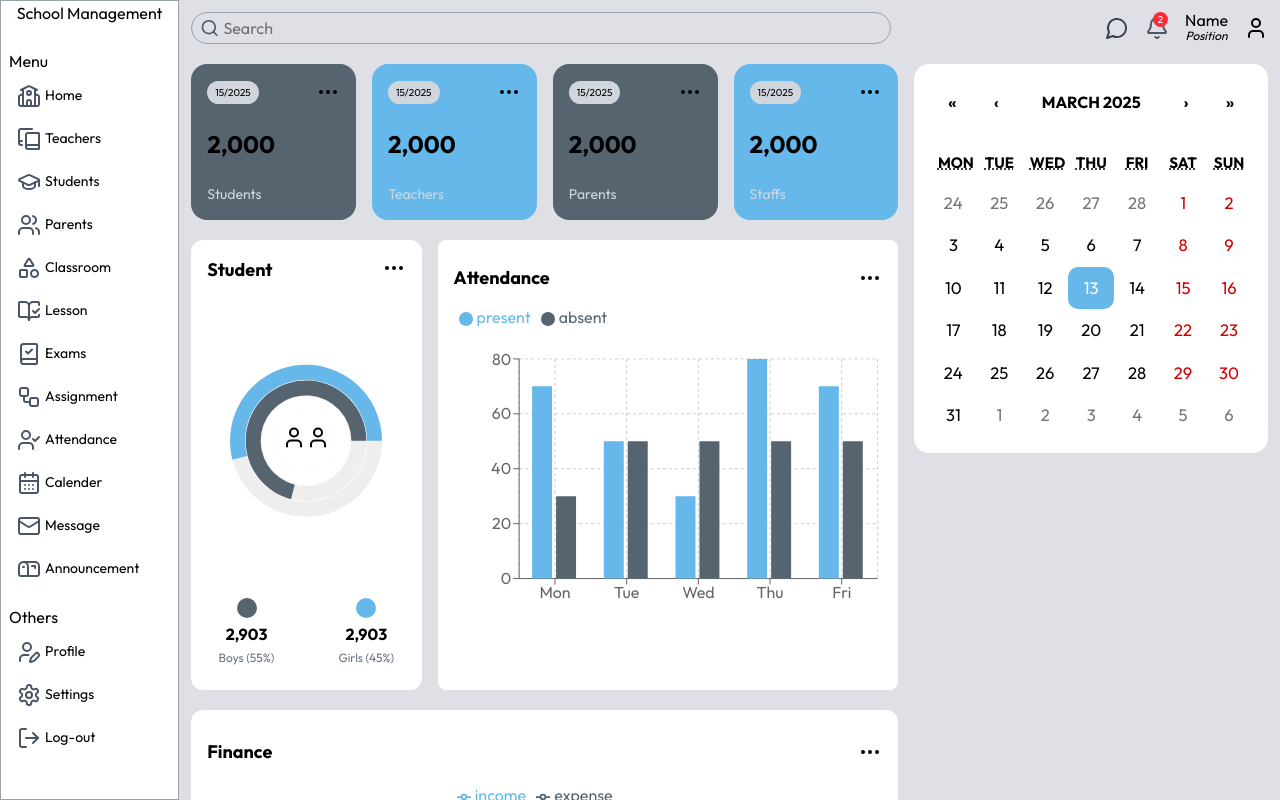
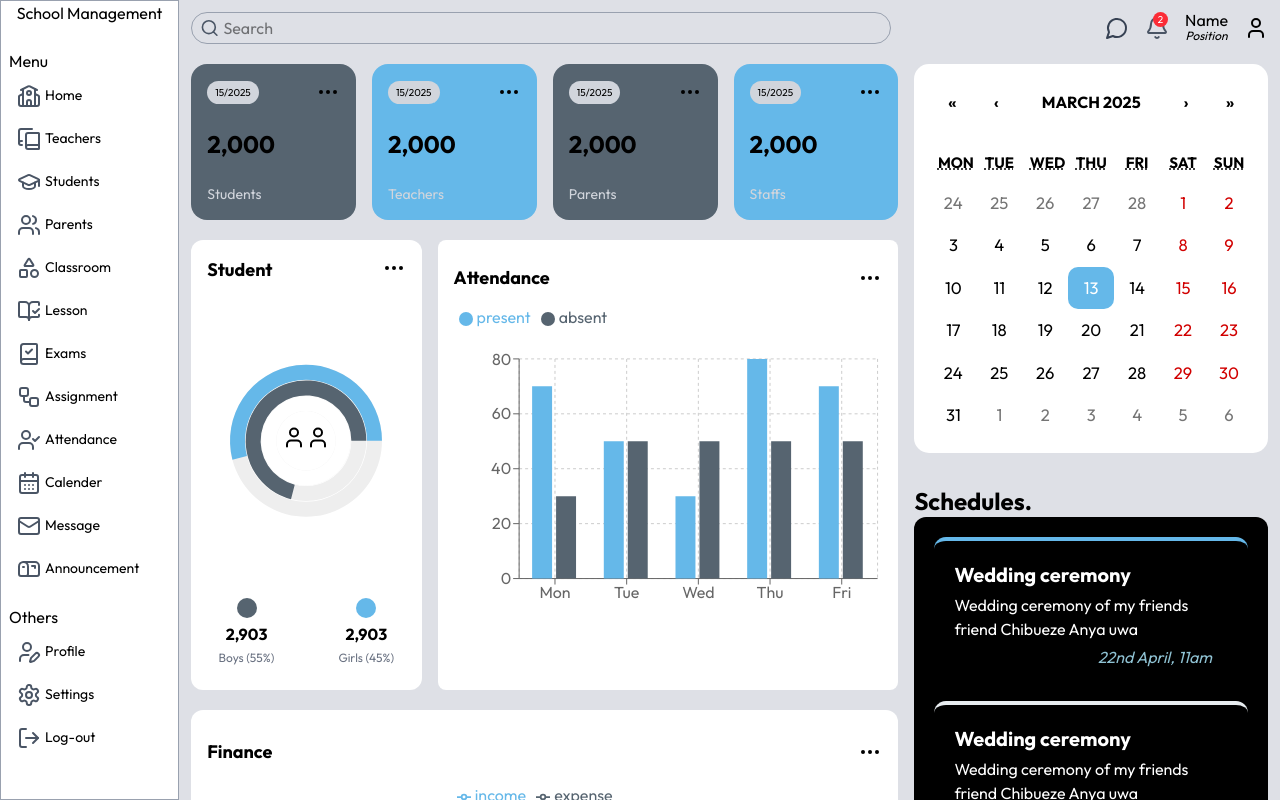
Before and after one commit to Chinweike99/school_management_system, a Next.js app: page /admin in a window 1280 px wide. Built offline with nearby package versions, Linux system fonts and the light colour scheme; a web font is replaced by a local one.

Commit message:
calender

```diff
--- a/src/app/components/EventCalender.tsx
+++ b/src/app/components/EventCalender.tsx
@@ -10,14 +10,53 @@ import '../../app/globals.css'
 type ValuePiece = Date | null;
 type Value = ValuePiece | [ValuePiece, ValuePiece];
 
+const events = [
+    {
+        id: 1,
+        title: "Wedding ceremony",
+        time: "22nd April, 11am",
+        description: "Wedding ceremony of my friends friend Chibueze Anya uwa"
+    },
+    {
+        id: 2,
+        title: "Wedding ceremony",
+        time: "19th March, 4pm",
+        description: "Wedding ceremony of my friends friend Chibueze Anya uwa"
+    },
+    {
+        id: 3,
+        title: "Wedding ceremony",
+        time: "14th July, 2pm",
+        description: "Wedding ceremony of my friends friend Chibueze Anya uwa"
+    },
+]
+
 const EventCalender = () => {
     const [value, onChange] = useState<Value>(new Date());
 
   return (
     <div className=''>
       <Calendar onChange={onChange} value={value}
-    //   className={"w-full"}
       />
+
+      <div className='mt-8'>
+        <h1 className='font-semibold text-2xl sm:tesxt-xl'>Schedules.</h1>
+      </div>
+      <div className='flex flex-col gap-3 p-5 bg-[#000000] rounded-xl'>
+        {
+            events.map(e =>{
+                return(
+                    <div key={e.id} className='flex flex-col gap-1 hover:text-black rounded-xl hover:bg-white hover:scale-[1.05] transition-all ease-in-out duration-1000 p-5 text-[#fff] border-t-4 odd:border-t-[#65b8e9] even:border-t-[#e8edf0]'>
+                        <h1 className='font-semibold text-xl '>{e.title}</h1>
+                        <p>{e.description}</p>
+                        <div className='self-end mr-4'>
+                        <p className='flex text-end italic text-[#8fc2d3]'>{e.time}</p>
+                        </div>
+                    </div>
+                )
+            })
+        }
+      </div>
     </div>
   )
 }
```
